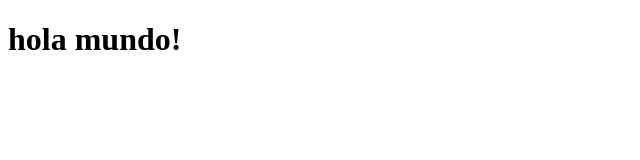
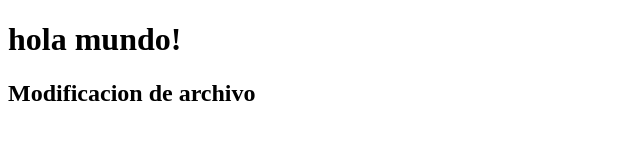
Before and after one commit to Sebasyle/IDSW31WebIntegral, a plain HTML site: page index.html in a window 1280 px wide. Shown: the whole page, without its empty margins (0-640 px from the left). Drawn offline with Linux system fonts and the light colour scheme.

Commit message:
Cambios en index

```diff
--- a/index.html
+++ b/index.html
@@ -7,5 +7,6 @@
 </head>
 <body>
     <h1>hola mundo!</h1>
+    <h2>Modificacion de archivo</h2>
 </body>
 </html>
```
